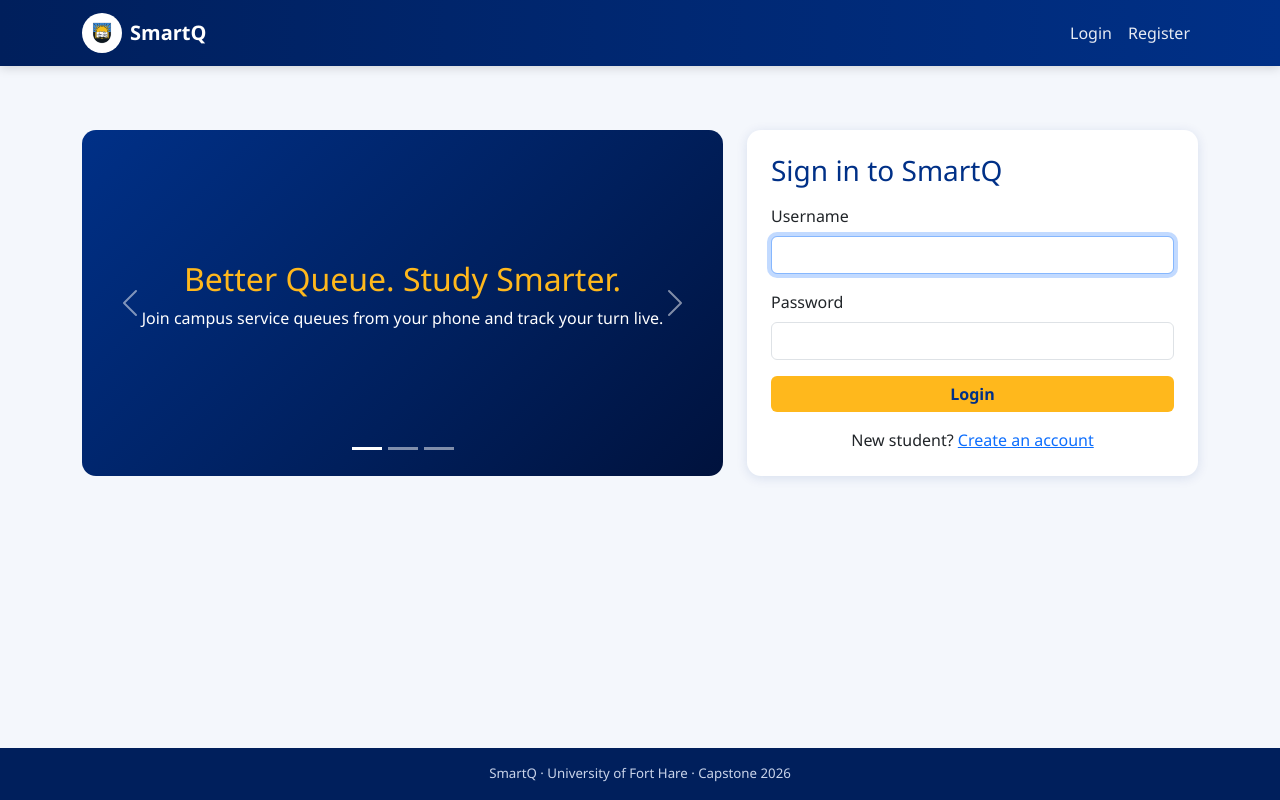
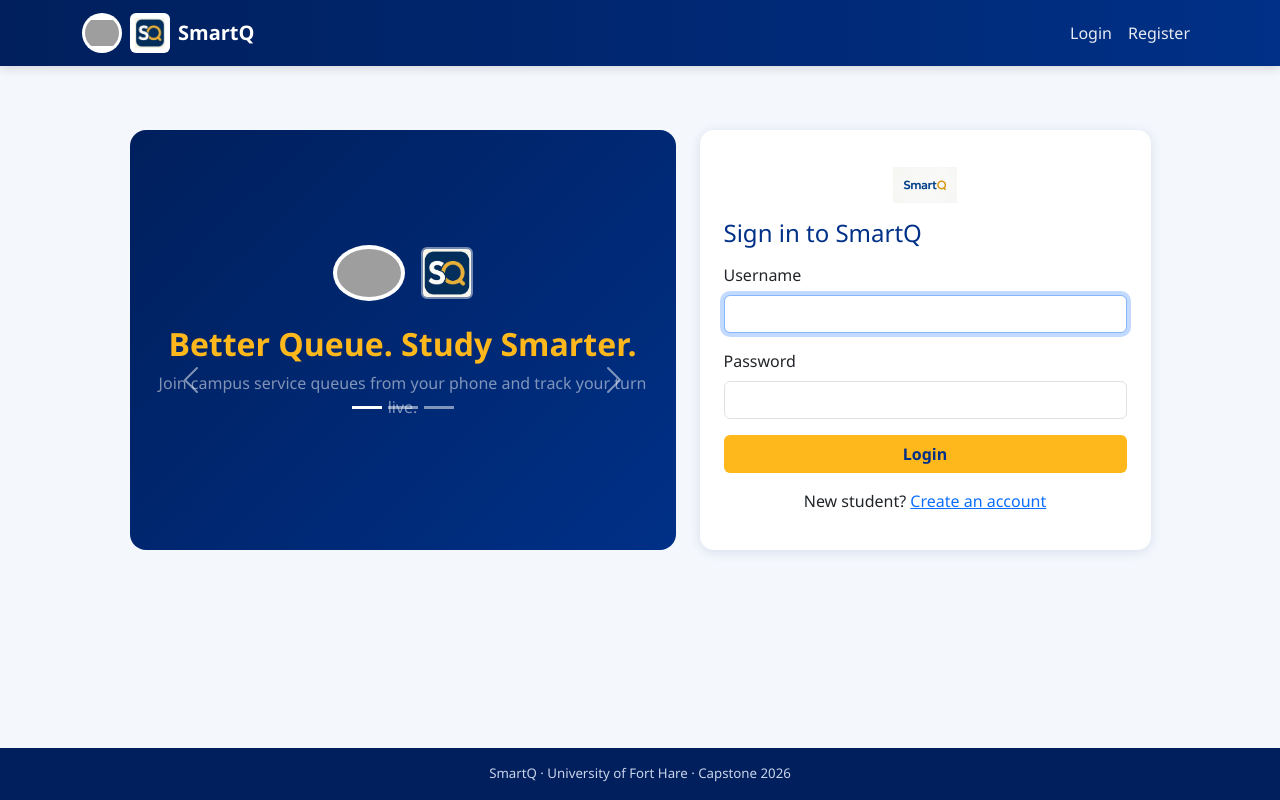
Before and after one commit to SmartQ-Team/SmartQ, a Django app: page /login/ in a window 1280 px wide. Run offline with Django 5.2, Linux system fonts and the light colour scheme; grey boxes are pictures that could not be loaded.

Commit message:
template update

```diff
--- a/templates/base.html
+++ b/templates/base.html
@@ -8,13 +8,17 @@
   <title>SmartQ | UFH</title>
   <link href="https://cdn.jsdelivr.net/npm/bootstrap@5.3.3/dist/css/bootstrap.min.css" rel="stylesheet">
   <link href="{% static 'css/smartq.css' %}" rel="stylesheet">
+  <link rel="icon" type="image/png" href="{% static 'images/smartq-icon.png' %}">
 </head>
 <body>
 <nav class="navbar navbar-expand-lg navbar-dark sq-navbar">
   <div class="container">
-    <a class="navbar-brand d-flex align-items-center" href="{% url 'home' %}">
-      <img src="{% static 'images/logo.png' %}" alt="SmartQ" height="34" class="me-2"> SmartQ
-    </a>
+<a class="navbar-brand d-flex align-items-center gap-2" href="{% url 'home' %}">
+  <img src="{% static 'images/ufh-logo.png' %}" alt="UFH crest" height="40" class="rounded-circle">
+  <img src="{% static 'images/smartq-icon.png' %}" alt="SmartQ" height="34" class="rounded"
+       style="border:2px solid rgba(255,255,255,.35);">
+  <span class="fw-bold">SmartQ</span>
+</a>
     <button class="navbar-toggler" type="button" data-bs-toggle="collapse" data-bs-target="#sqNav">
       <span class="navbar-toggler-icon"></span>
     </button>
--- a/templates/queues/board.html
+++ b/templates/queues/board.html
@@ -23,6 +23,8 @@
 </head>
 <body>
   <header class="board-head">
+    <img src="{% static 'images/smartq-icon.png' %}" alt="" height="42" class="rounded"
+     style="border:2px solid rgba(255,255,255,.35); margin-right:10px;">
     <span class="board-brand">SmartQ</span>
     <span class="board-title">Live Service Board — University of Fort Hare</span>
     <span class="board-clock" id="clock"></span>
--- a/templates/registration/login.html
+++ b/templates/registration/login.html
@@ -1,53 +1,90 @@
 {% extends 'base.html' %}
+{% load static %}
+
 {% block content %}
 <div class="container my-5">
-  <div class="row g-4 align-items-stretch">
-    <div class="col-lg-7 d-none d-lg-block">
-      <div id="loginCarousel" class="carousel slide h-100 sq-carousel" data-bs-ride="carousel">
+  <div class="row g-4 justify-content-center align-items-stretch">
+
+    <!-- ===== Hero / carousel panel ===== -->
+    <div class="col-lg-6">
+      <div class="h-100 position-relative d-flex flex-column justify-content-center text-center px-4 py-5 rounded-4"
+           style="background: linear-gradient(135deg, #001f5c, #003087); min-height: 420px;">
+
+        <!-- ★ LOGOS: UFH crest + SmartQ monogram ★ -->
+        <div class="d-flex justify-content-center align-items-center gap-3 mb-4">
+          <img src="{% static 'images/ufh-logo.png' %}" alt="UFH crest" height="56"
+               class="rounded-circle bg-white p-1">
+          <img src="{% static 'images/smartq-icon.png' %}" alt="SmartQ" height="52"
+               class="rounded" style="border:2px solid rgba(255,255,255,.45);">
+        </div>
+
+        <div id="loginCarousel" class="carousel slide carousel-fade" data-bs-ride="carousel" data-bs-interval="4500">
+          <div class="carousel-inner">
+            <div class="carousel-item active">
+              <h2 class="sq-gold fw-bold">Better Queue. Study Smarter.</h2>
+              <p class="text-white-50">Join campus service queues from your phone and track your turn live.</p>
+            </div>
+            <div class="carousel-item">
+              <h2 class="sq-gold fw-bold">Live Updates Every Second</h2>
+              <p class="text-white-50">Position, students ahead and estimated waiting time — always current.</p>
+            </div>
+            <div class="carousel-item">
+              <h2 class="sq-gold fw-bold">Built for UFH Departments</h2>
+              <p class="text-white-50">Finance · Health Clinic · ICT Support and more.</p>
+            </div>
+          </div>
+          <button class="carousel-control-prev" type="button" data-bs-target="#loginCarousel" data-bs-slide="prev">
+            <span class="carousel-control-prev-icon"></span>
+          </button>
+          <button class="carousel-control-next" type="button" data-bs-target="#loginCarousel" data-bs-slide="next">
+            <span class="carousel-control-next-icon"></span>
+          </button>
           <div class="carousel-indicators">
             <button type="button" data-bs-target="#loginCarousel" data-bs-slide-to="0" class="active"></button>
             <button type="button" data-bs-target="#loginCarousel" data-bs-slide-to="1"></button>
             <button type="button" data-bs-target="#loginCarousel" data-bs-slide-to="2"></button>
           </div>
-        <div class="carousel-inner h-100">
-          <div class="carousel-item active h-100">
-            <div class="sq-slide d-flex flex-column justify-content-center text-center px-5">
-              <h2 class="sq-gold">Better Queue. Study Smarter.</h2>
-              <p>Join campus service queues from your phone and track your turn live.</p>
-            </div>
-          </div>
-          <div class="carousel-item h-100">
-            <div class="sq-slide d-flex flex-column justify-content-center text-center px-5">
-              <h2 class="sq-gold">Live Updates Every Second</h2>
-              <p>Position, students ahead and estimated waiting time — always current.</p>
-            </div>
-          </div>
-          <div class="carousel-item h-100">
-            <div class="sq-slide d-flex flex-column justify-content-center text-center px-5">
-              <h2 class="sq-gold">Built for UFH Departments</h2>
-              <p>Finance · IT Support and more.</p>
         </div>
       </div>
     </div>
-        <button class="carousel-control-prev" type="button" data-bs-target="#loginCarousel" data-bs-slide="prev"><span class="carousel-control-prev-icon"></span></button>
-        <button class="carousel-control-next" type="button" data-bs-target="#loginCarousel" data-bs-slide="next"><span class="carousel-control-next-icon"></span></button>
+
+    <!-- ===== Sign-in card ===== -->
+    <div class="col-lg-5">
+      <div class="card sq-card h-100">
+        <div class="card-body p-4 d-flex flex-column justify-content-center">
+
+          <!-- ★ WORDMARK above the heading ★ -->
+          <div class="text-center mb-3">
+            <img src="{% static 'images/smartq-wordmark.png' %}" alt="SmartQ" height="36">
           </div>
-    </div>
-    <div class="col-lg-5">
-      <div class="card sq-card">
-        <div class="card-body p-4">
-          <h3 class="sq-blue mb-3">Sign in to SmartQ</h3>
-          {% if form.errors %}<div class="alert alert-danger">Invalid username or password.</div>{% endif %}
+
+          <h4 class="mb-3">Sign in to SmartQ</h4>
+
+          {% if form.errors %}
+            <div class="alert alert-danger py-2">Invalid username or password.</div>
+          {% endif %}
+
           <form method="post">
             {% csrf_token %}
-            <div class="mb-3"><label class="form-label">Username</label><input class="form-control" name="username" required autofocus></div>
-            <div class="mb-3"><label class="form-label">Password</label><input class="form-control" type="password" name="password" required></div>
-            <button class="btn btn-gold w-100">Login</button>
+            <div class="mb-3">
+              <label class="form-label">Username</label>
+              <input type="text" name="username" class="form-control" autofocus required>
+            </div>
+            <div class="mb-3">
+              <label class="form-label">Password</label>
+              <input type="password" name="password" class="form-control" required>
+            </div>
+            <button type="submit" class="btn w-100 fw-bold"
+                    style="background:#FFB81C; color:#003087;">Login</button>
           </form>
-          <p class="text-center mt-3 mb-0">New student? <a href="{% url 'register' %}">Create an account</a></p>
+
+          <p class="text-center mt-3 mb-0">
+            New student? <a href="{% url 'register' %}">Create an account</a>
+          </p>
         </div>
       </div>
     </div>
+
   </div>
 </div>
 {% endblock %}
```
Lines whose indentation alone changed are shown as unchanged.
